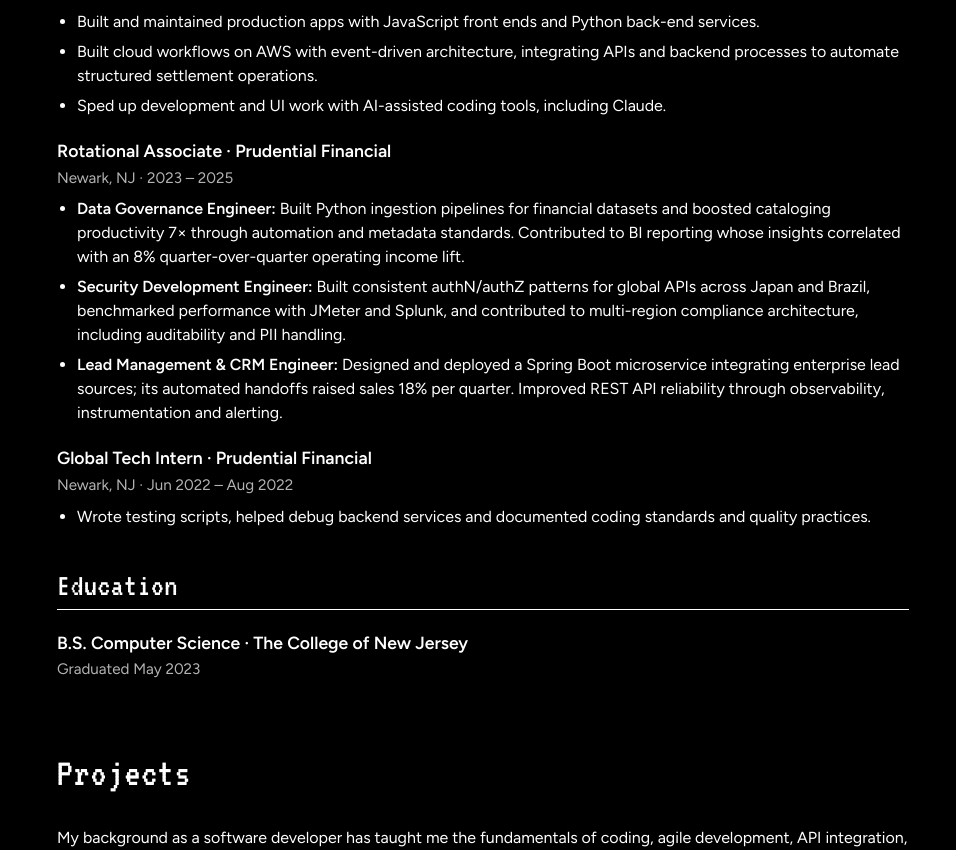
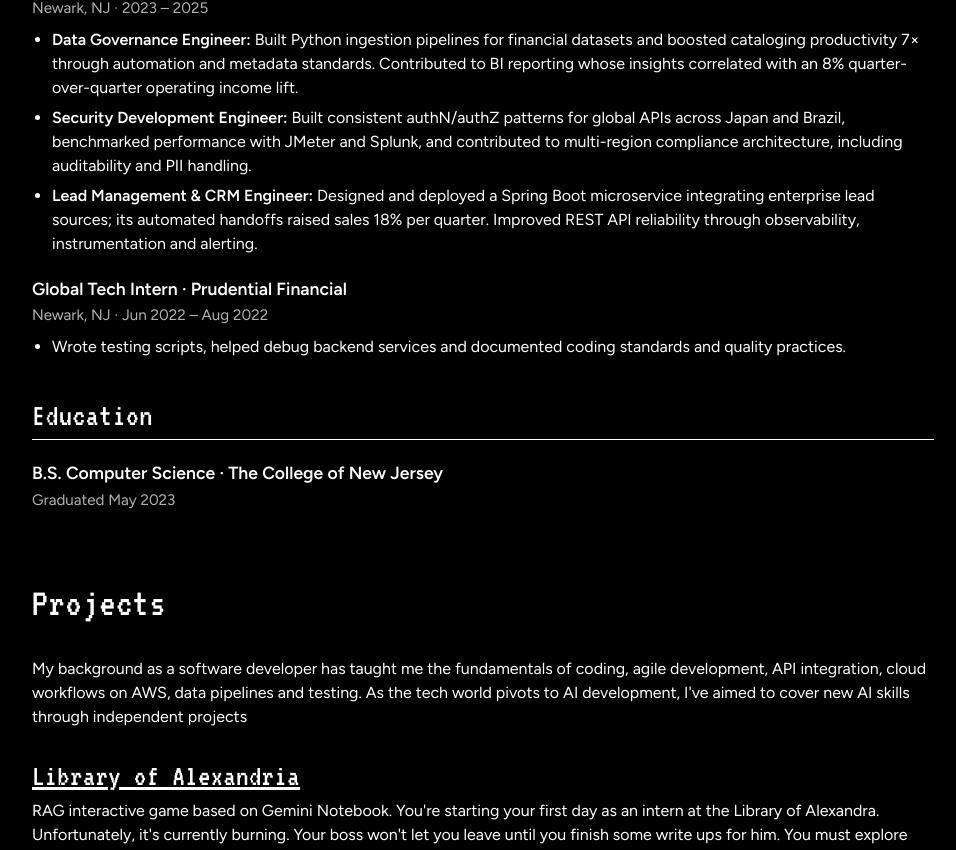
Before and after one commit to harrir11/Skills_Portfolio, a React (Vite) app: page / in a window 1280 px wide. Shown: the part 1945-2795 px from the top of the page, without its empty margins (157-1113 px from the left). Built offline with nearby package versions, Linux system fonts and the light colour scheme.

Commit message:
Small UI changes

```diff
--- a/src/App.tsx
+++ b/src/App.tsx
@@ -5,7 +5,7 @@ import {
   useState,
   type ReactNode,
 } from "react";
-import portrait from "./pixil-frame-0.png";
+//import portrait from "./pixil-frame-0.png";
 
 type Link = {
   label: string;
@@ -50,7 +50,7 @@ const projects: Project[] = [
     summary:
       "Hi! I’m Rebecca. I’m a coder and an artist. This is my playground for learning the most in-demand skills, as well as having fun. Let’s work together :)",
     stack: [],
-    image: { src: portrait, alt: "Pixel art portrait of Rebecca" },
+    //image: { src: portrait, alt: "Pixel art portrait of Rebecca" },
     links: [
       {
         label: "Email",
@@ -227,21 +227,16 @@ const projects: Project[] = [
     id: "projects",
     label: "Projects",
     summary: [
-      "My background as a software developer has taught me the fundamentals of coding, agile development, API integration, cloud workflows on AWS, data pipelines and testing.",
-      "Now that we live in the AI Revolution, I\u2019ve been combining my past experience with new skills to pivot into AI engineering. I\u2019m also using projects to expand my knowledge in DevOps tools like Docker and Kubernetes. I\u2019m looking to contribute to open-source green AI projects.",
+      "My background as a software developer has taught me the fundamentals of coding, agile development, API integration, cloud workflows on AWS, data pipelines and testing. As the tech world pivots to AI development, I've aimed to cover new AI skills through independent projects"
     ],
     stack: [],
     sections: [
       {
-        title: "Container Fun",
-        summary: "Project write-up coming soon.",
-        stack: ["Docker", "Kubernetes"],
-      },
-      {
-        title: "LLM/RAG Project",
-        summary: "Project write-up coming soon.",
+        title: "Library of Alexandria",
+        href: "https://github.com/harrir11/Library_of_Alexandria",
+        summary: "RAG interactive game based on Gemini Notebook. You're starting your first day as an intern at the Library of Alexandra. Unfortunately, it's currently burning. Your boss won't let you leave until you finish some write ups for him. You must explore the library to collect the right sources for your LLM to generate a thoughtful, balanced take. Your boss will review it with his LLM (he's too tired to read). Collect enough sources, escape with your life!",
         stack: ["LLM", "RAG"],
-      },
+      }
     ],
   },
   {
--- a/src/index.css
+++ b/src/index.css
@@ -12,8 +12,8 @@ body {
 }
 
 .page {
-  max-width: 900px;
-  margin: 0 auto;
+  max-width: 950px;
+  margin: 30px auto 0;
   padding: 48px 24px;
 }
 
@@ -96,7 +96,9 @@ h1 {
 
 .panel {
   padding: 32px 0;
+
 }
+
 
 .panel h2 {
   font-size: 2.5rem;
```
